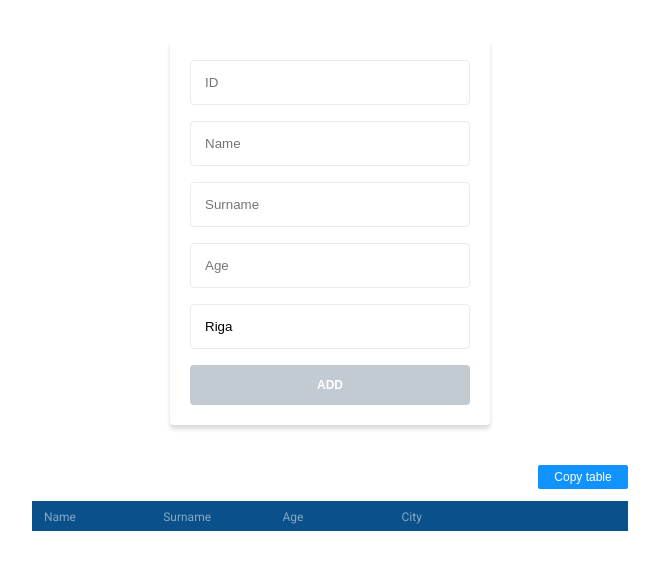
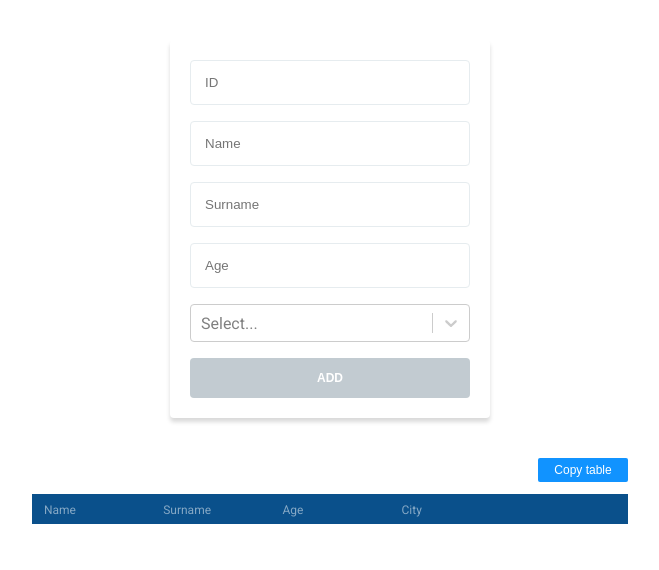
Before and after one commit to alisam1/AGCSOFT, a React (Create React App) app in the folder app/: page / in a window 1280 px wide. Shown: the top 570 px of the page, without its empty margins (310-969 px from the left). Built offline with nearby package versions, Linux system fonts and the light colour scheme.

Commit message:
Update select

```diff
--- a/app/src/components/Form/Form.jsx
+++ b/app/src/components/Form/Form.jsx
@@ -15,9 +15,11 @@ export default function UserForm({addContact}) {
   });
 
   const handleChange = (event) => {
-    setContactInfo({ ...contactInfo, [event.target.name]: event.target.value });
+    console.log('event', event)
+    const itemField = event.target ? {[event.target.name]: event.target.value} : {select: event.name};
+    console.log('itemField', itemField)
+    setContactInfo({ ...contactInfo, ...itemField });
   };
-
   const handleSubmit = (event) => {
     event.preventDefault();
     addContact(contactInfo);
@@ -25,11 +27,11 @@ export default function UserForm({addContact}) {
   };
 
   const data = [
-    {value: 'Riga', label: 'Riga', name: 'Riga'},
+    {value:  "Riga", label: "Riga", name: "Riga"},
     {value: 'Daugavpils', label: 'Daugavpils', name: 'Daugavpils'},
-    {value: 'Jūrmala', label: 'Daugavpils',  name: 'Jūrmala'},
-    {value: 'Ventspils', label: 'Daugavpils', name: 'Ventspils'},
-  ]
+    {value: 'Jūrmala', label: 'Jūrmala',  name: 'Jūrmala'},
+    {value: 'Ventspils', label: 'Ventspils', name: 'Ventspils'},
+  ];
 
   return (
     <div className="container">
@@ -73,13 +75,9 @@ export default function UserForm({addContact}) {
           />
         </div>
         <div>
-          <Form.Select name="select" value={contactInfo.select} onChange={handleChange}  aria-label="Default select example">
-            {
-                data.map(item  => {
-                  return <option key={item.value}>{ item.name }</option>
-                })}
-          </Form.Select>
+           <Select name="select" className={styles.select} value={contactInfo.select.name} onChange={handleChange} options={data} />
         </div>
+
         <div>
           <button disabled={!contactInfo.id || !contactInfo.firstName || !contactInfo.lastName ||!contactInfo.age || !contactInfo.select}>Add</button>
         </div>
--- a/app/src/components/Form/Form.module.scss
+++ b/app/src/components/Form/Form.module.scss
@@ -20,29 +20,6 @@
         padding-bottom: 14px;
         margin-bottom: 16px;
         outline: none;
-    }
-
-    select {
-        width: 100%;
-        appearance: none;
-        background: #FFFFFF;
-        border: 1px solid #E6ECEF;
-        box-sizing: border-box;
-        border-radius: 4px;
-        padding-top: 14px;
-        padding-left: 14px;
-        padding-bottom: 14px;
-        margin-bottom: 16px;
-
-        option {
-            font-style: normal;
-            font-weight: 400;
-            font-size: 12px;
-            line-height: 16px;
-            color: #868A8D;
-            padding: 14px;
-            border-bottom: 1px solid #E6ECEF;;
-        }
     }
 
     button {
@@ -68,3 +45,8 @@
         cursor: pointer;
     }
 }
+
+.select {
+    margin-bottom: 16px;
+    outline: none;
+}
--- a/app/src/components/Table/Table.jsx
+++ b/app/src/components/Table/Table.jsx
@@ -1,5 +1,5 @@
 import React, { useState, useEffect } from 'react';
-import { Form, Table } from "react-bootstrap";
+import { Form } from "react-bootstrap";
 import styles from './Table.module.scss';
 
 const UserList = React.forwardRef(({contacts, actions, columns}, ref) => {
```
